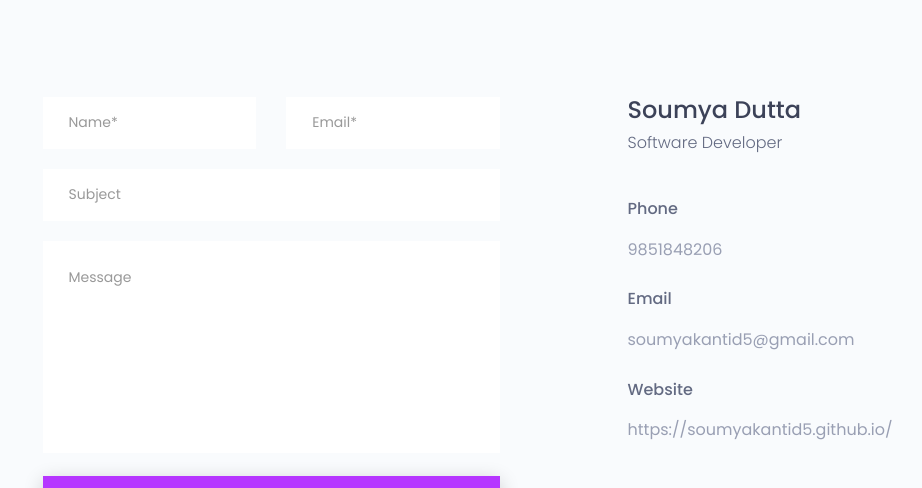
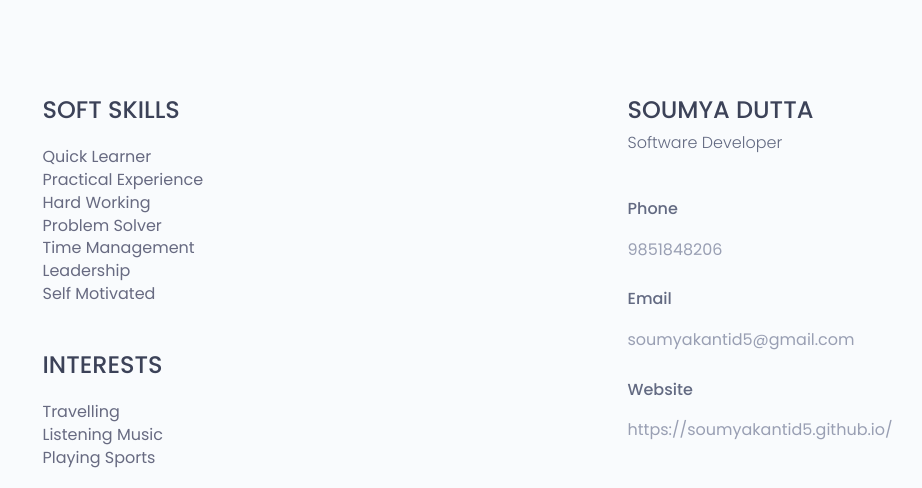
Before and after one commit to soumyakantid5/soumyakantid5.github.io, a plain HTML site: page index.html in a window 1280 px wide. Shown: the part 5870-6358 px from the top of the page, without its empty margins (125-1047 px from the left). Drawn offline with nearby package versions, Linux system fonts and the light colour scheme.

Commit message:
contatct form removed

```diff
--- a/assets/css/style.css
+++ b/assets/css/style.css
@@ -746,11 +746,7 @@ span.single-timeline-horizontal.spacial-horizontal-line {width: 88px;}
     transition: .5s;
 
 }
-.single-contact-btn:hover{
-    background: #9f00ff;
-    border: 1px solid #9f00ff;
-    box-shadow: 0 5px 20px rgba(0,0,0,.2);
-}
+
 
 /*--contct button--*/
 
--- a/index.html
+++ b/index.html
@@ -521,7 +521,7 @@
 		<section id="profiles" class="profiles">
 			<div class="profiles-details">
 				<div class="section-heading text-center">
-					<h2>technology</h2>
+					<h2>Tools</h2>
 				</div>
 				<div class="container">
 					<div class="profiles-content">
@@ -627,7 +627,7 @@
 		<!--Tools start -->
 		<section id="clients" class="clients">
 			<div class="section-heading text-center">
-				<h2>Tools </h2>
+				<h2>Technology </h2>
 			</div>
 			<div class="clients-area">
 				<div class="container">
@@ -703,50 +703,105 @@
 					<div class="row">
 						<div class="col-md-offset-1 col-md-5 col-sm-6">
 							<div class="single-contact-box">
-								<div class="contact-form">
-									<form>
+
 										<div class="row">
 											<div class="col-sm-6 col-xs-12">
-												<div class="form-group">
-												  <input type="text" class="form-control" id="name" placeholder="Name*" name="name">
-												</div><!--/.form-group-->
+												<div class="contact-add-head">
+													<h3>SOFT SKILLS</h3>
+													<br>
+												</div>
 											</div><!--/.col-->
-											<div class="col-sm-6 col-xs-12">
-												<div class="form-group">
-													<input type="email" class="form-control" id="email" placeholder="Email*" name="email">
-												</div><!--/.form-group-->
-											</div><!--/.col-->
+
 										</div><!--/.row-->
+
 										<div class="row">
 											<div class="col-sm-12">
-												<div class="form-group">
-													<input type="text" class="form-control" id="subject" placeholder="Subject" name="subject">
-												</div><!--/.form-group-->
-											</div><!--/.col-->
-										</div><!--/.row-->
-										<div class="row">
-											<div class="col-sm-12">
-												<div class="form-group">
-													<textarea class="form-control" rows="8" id="comment" placeholder="Message" ></textarea>
-												</div><!--/.form-group-->
+												<div class="single-contact-btn">
+													Quick Learner
+												</div><!--/.single-single-contact-btn-->
 											</div><!--/.col-->
 										</div><!--/.row-->
 										<div class="row">
 											<div class="col-sm-12">
 												<div class="single-contact-btn">
-													<a class="contact-btn" href="#" role="button">submit</a>
+													Practical Experience
 												</div><!--/.single-single-contact-btn-->
 											</div><!--/.col-->
 										</div><!--/.row-->
-									</form><!--/form-->
-								</div><!--/.contact-form-->
+										<div class="row">
+											<div class="col-sm-12">
+												<div class="single-contact-btn">
+													Hard Working
+												</div><!--/.single-single-contact-btn-->
+											</div><!--/.col-->
+										</div><!--/.row-->
+										<div class="row">
+											<div class="col-sm-12">
+												<div class="single-contact-btn">
+													Problem Solver
+												</div><!--/.single-single-contact-btn-->
+											</div><!--/.col-->
+										</div><!--/.row-->
+										<div class="row">
+											<div class="col-sm-12">
+												<div class="single-contact-btn">
+													Time Management
+												</div><!--/.single-single-contact-btn-->
+											</div><!--/.col-->
+										</div><!--/.row-->
+										<div class="row">
+											<div class="col-sm-12">
+												<div class="single-contact-btn">
+													Leadership
+												</div><!--/.single-single-contact-btn-->
+											</div><!--/.col-->
+										</div><!--/.row-->
+										<div class="row">
+											<div class="col-sm-12">
+												<div class="single-contact-btn">
+													Self Motivated
+												</div><!--/.single-single-contact-btn-->
+											</div><!--/.col-->
+										</div><!--/.row-->
 							</div><!--/.single-contact-box-->
+							<br><br>
+							<div class="row">
+								<div class="col-sm-6 col-xs-12">
+									<div class="contact-add-head">
+										<h3>INTERESTS</h3>
+										<br>
+									</div>
+								</div><!--/.col-->
+
+							</div><!--/.row-->
+							<div class="row">
+								<div class="col-sm-12">
+									<div class="single-contact-btn">
+										Travelling
+									</div><!--/.single-single-contact-btn-->
+								</div><!--/.col-->
+							</div><!--/.row-->
+							<div class="row">
+								<div class="col-sm-12">
+									<div class="single-contact-btn">
+										Listening Music
+									</div><!--/.single-single-contact-btn-->
+								</div><!--/.col-->
+							</div><!--/.row-->
+							<div class="row">
+								<div class="col-sm-12">
+									<div class="single-contact-btn">
+										Playing Sports
+									</div><!--/.single-single-contact-btn-->
+								</div><!--/.col-->
+							</div><!--/.row-->
 						</div><!--/.col-->
+
 						<div class="col-md-offset-1 col-md-5 col-sm-6">
 							<div class="single-contact-box">
 								<div class="contact-adress">
 									<div class="contact-add-head">
-										<h3>soumya dutta</h3>
+										<h3>SOUMYA DUTTA</h3>
 										<p>Software Developer</p>
 									</div>
 									<div class="contact-add-info">
@@ -787,7 +842,8 @@
 			<div class="container">
 				<div class="hm-footer-copyright text-center">
 					<p>
-						No &copy; copyright issues. Feel free to copy. </p>
+						No &copy; copyright issues. Feel free to copy.
+					</p>
 				</div><!--/.text-center-->
 			</div><!--/.container-->
 
```
